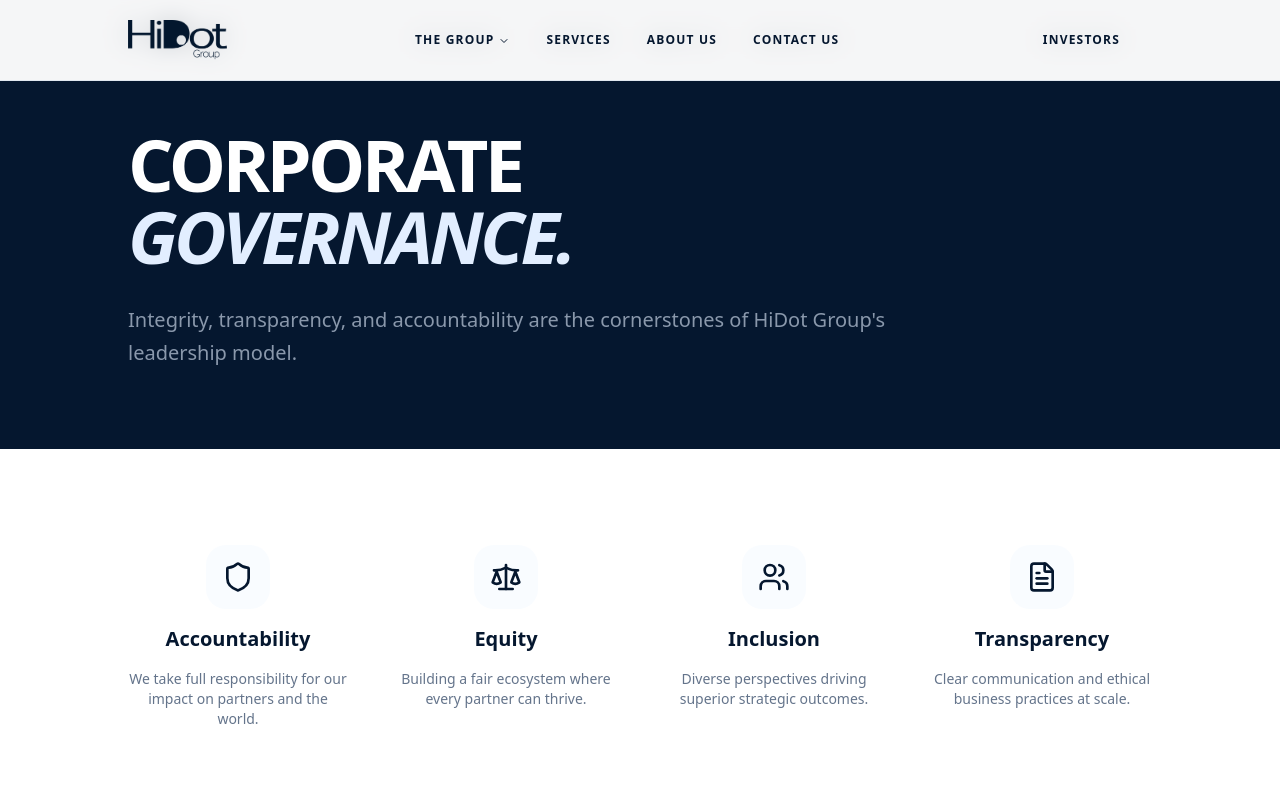
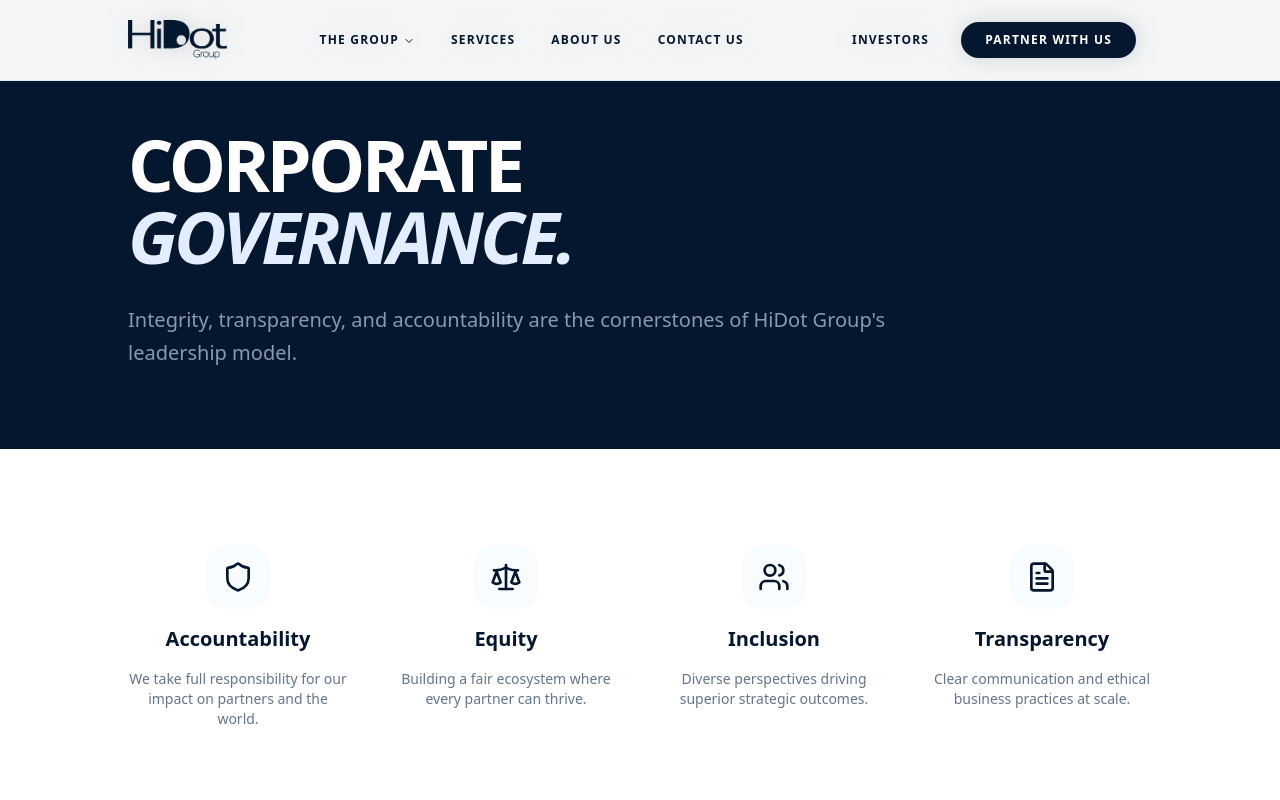
Before and after one commit to minhajzein/hidot-group, a Next.js app: page /governance in a window 1280 px wide. Shown: the top 800 px of the page. Built offline with nearby package versions, Linux system fonts and the light colour scheme.

Commit message:
navbar updated

```diff
--- a/src/components/blog.tsx
+++ b/src/components/blog.tsx
@@ -23,7 +23,7 @@ const posts = [
     date: "Feb 10, 2024",
     author: "James Wilson",
     image:
-      "/resorts/chemparathi.png",
+      "https://images.unsplash.com/photo-1571896349842-33c89424de2d?auto=format&fit=crop&q=80&w=800",
     category: "Holidays",
   },
   {
--- a/src/components/footer.tsx
+++ b/src/components/footer.tsx
@@ -137,7 +137,7 @@ const Footer = () => {
               <input
                 type="email"
                 placeholder="Your email"
-                className="bg-white/5 border border-white/10 rounded-full px-4 py-2 flex-1 focus:outline-none focus:border-hidot-blue transition-colors"
+                className="bg-white/5 w-auto border border-white/10 rounded-full px-4 py-2 flex-1 focus:outline-none focus:border-hidot-blue transition-colors"
               />
               <button className="bg-hidot-blue text-hidot-navy font-bold px-6 py-2 rounded-full hover:bg-white transition-colors">
                 Join
--- a/src/components/navbar.tsx
+++ b/src/components/navbar.tsx
@@ -117,7 +117,7 @@ const Navbar = () => {
                 Investors
               </Button>
             </Link>
-            <Link href="/contact" className="hidden xs:block">
+            <Link href="/contact" className="hidden sm:block">
               <Button className="bg-hidot-navy text-white hover:bg-hidot-navy/90 rounded-full px-6 text-xs font-bold uppercase tracking-widest">
                 Partner With Us
               </Button>
--- a/src/components/resorts.tsx
+++ b/src/components/resorts.tsx
@@ -52,7 +52,7 @@ const HolidaysGateway = () => {
           >
             <div className="aspect-[4/5] rounded-3xl overflow-hidden h-[450px] w-full bg-hidot-navy relative group shadow-2xl">
               <NextImage
-                src="/resorts/resort-gateway.jpeg"
+                src="https://images.unsplash.com/photo-1576013551627-0cc20b96c2a7?auto=format&fit=crop&q=80&w=1000"
                 alt="Luxury Resort"
                 fill
                 className="object-cover object-right opacity-80 group-hover:scale-105 transition-transform duration-1000"
```
